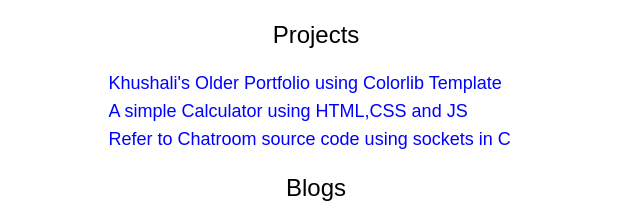
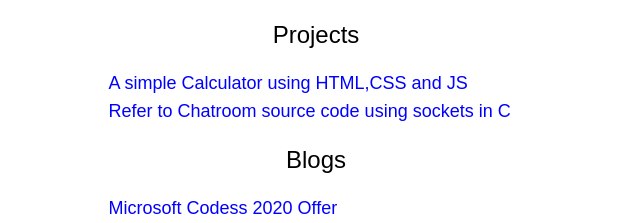
Before and after one commit to khushali77/PortfolioKS, a plain HTML site: page index.html in a window 1280 px wide. Shown: the part 557-780 px from the top of the page, without its empty margins (324-964 px from the left). Drawn offline with Linux system fonts and the light colour scheme.

Commit message:
Update index.html

```diff
--- a/index.html
+++ b/index.html
@@ -30,7 +30,6 @@
     <div class="projects">
         <h3>Projects</h3>
         <ol>
-            <li><a target="_blank" href="https://khushali77.github.io/">Khushali's Older Portfolio using Colorlib Template</a></li>
             <li><a target="_blank" href="https://khushali77.github.io/CalculatorKS/">A simple Calculator using HTML,CSS and JS</a></li>
             <li><a target="_blank" href="https://github.com/khushali77/ChatRoom-personal-and-group">Refer to Chatroom source code using sockets in C</a></li>
         </ol>
```
